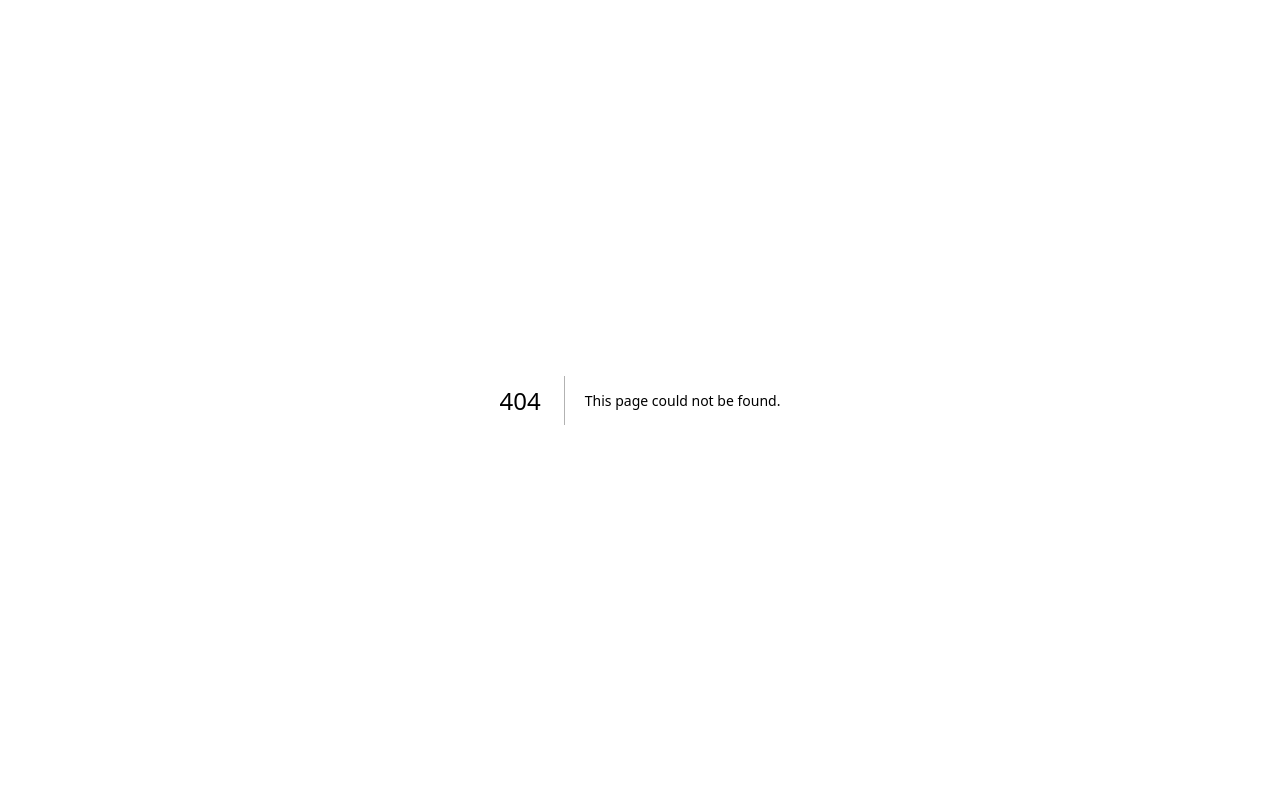
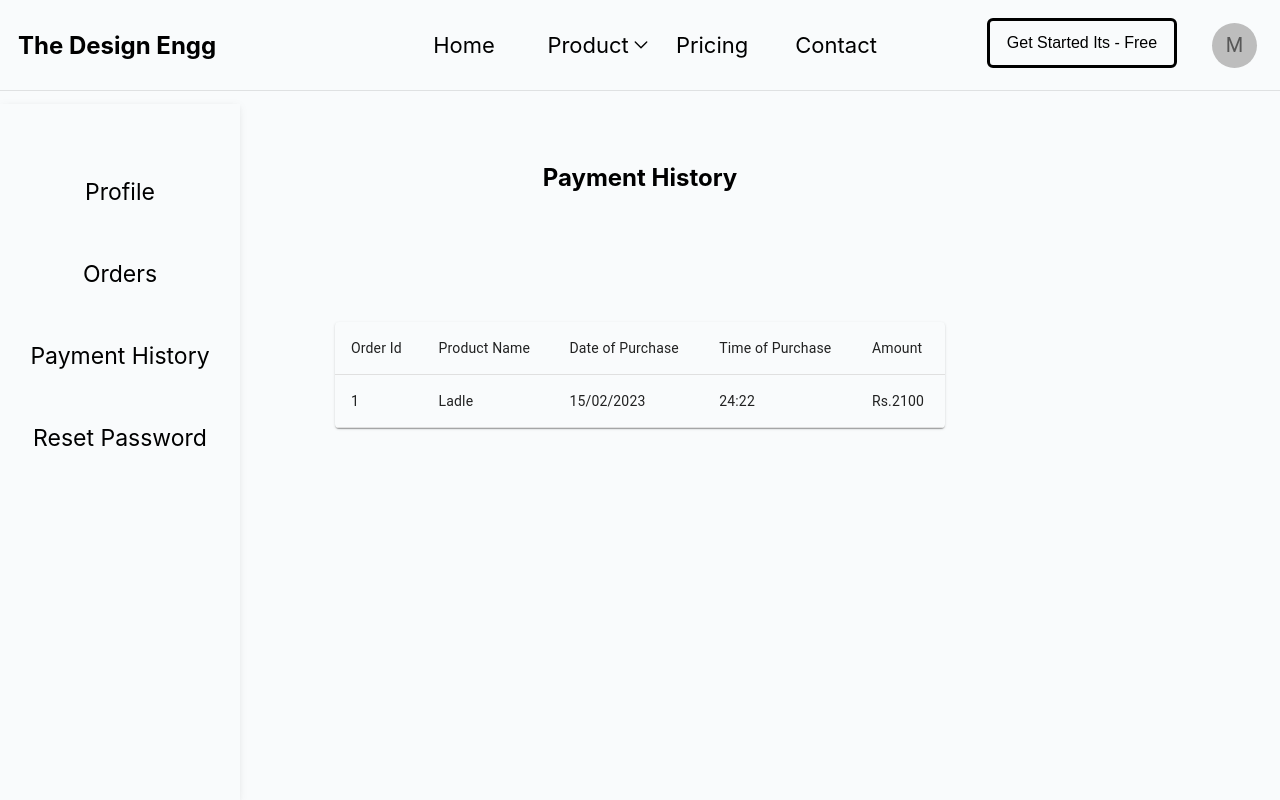
Before and after one commit to Anubhavgupta14/Dsign_Engg, a Next.js app: page /dashboard_history in a window 1280 px wide. Before the commit this address had no page. Shown: the top 800 px of the page. Built offline with nearby package versions, Linux system fonts and the light colour scheme.

Commit message:
Dashboard Side Nav

```diff
--- /dev/null
+++ b/components/Dashboard_history/history.jsx
@@ -0,0 +1,120 @@
+import React from 'react'
+import Navbar from '../navbar/Navbar'
+import Footer from '../Footer/footer'
+import { toast } from 'react-toastify'
+import { useRouter } from 'next/navigation'
+import Link from 'next/link'
+
+import TextField from "@mui/material/TextField";
+import Stack from "@mui/material/Stack";
+import InputLabel from "@mui/material/InputLabel";
+import MenuItem from "@mui/material/MenuItem";
+import FormControl from "@mui/material/FormControl";
+import Select from "@mui/material/Select";
+import { useState, useEffect } from "react";
+
+import Table from "@mui/material/Table";
+import TableBody from "@mui/material/TableBody";
+import TableCell from "@mui/material/TableCell";
+import TableContainer from "@mui/material/TableContainer";
+import TableHead from "@mui/material/TableHead";
+import TableRow from "@mui/material/TableRow";
+import Paper from "@mui/material/Paper";
+import { useMediaQuery } from "@mui/material";
+import { useTheme } from "@mui/material/styles";
+
+
+const dashboard = () => {
+  const router = useRouter();
+  const theme = useTheme();
+  const isMobile = useMediaQuery(theme.breakpoints.up("sm"));
+
+  const handlelogout = async () => {
+    const ok = await fetch('/api/users/signout/route');
+    console.log(ok)
+    toast.success("Successfully Logged Out")
+    router.push("/signin")
+    window.location.reload();
+  }
+
+
+  return (
+    <div>
+      <Navbar />
+      <div className='body_dash'>
+        <div className='side_nav'>
+          <Link href='/dashboard'><div className='nav_items'>Profile</div></Link>
+
+          <Link href='/dashboard'><div className='nav_items'>Orders</div></Link>
+
+          <Link href='/dashboard_history'><div className='nav_items'>Payment History</div></Link>
+
+          <Link href='/dashboard'><div className='nav_items'>Reset Password</div></Link>
+        </div>
+        <div>
+          <div className='heading_dash'>
+            <h2 className='head_dash2'>Payment History</h2>
+          </div>
+
+          <div className="tab_container_main">
+        <TableContainer component={Paper} style={{ backgroundColor: "#f9fbfc" }}>
+          <Table sx={{ minWidth: 100 }} aria-label="simple table">
+            <TableBody>
+              <TableRow
+                sx={{ "&:last-child td, &:last-child th": { border: 0 } }}
+                hover
+              >
+                <TableCell component="th" scope="row">
+                  Order Id
+                </TableCell>
+
+                <TableCell align="left">
+                    Product Name
+                </TableCell>
+
+                <TableCell align="left">
+                  Date of Purchase
+                </TableCell>
+
+                <TableCell align="left">
+                  Time of Purchase
+                </TableCell>
+
+                <TableCell align="left">
+                  Amount
+                </TableCell>
+
+              </TableRow>
+
+              <TableRow>
+                <TableCell>
+                    1
+                </TableCell>
+                <TableCell>
+                    Ladle
+                </TableCell>
+                <TableCell>
+                    15/02/2023
+                </TableCell>
+                <TableCell>
+                    24:22
+                </TableCell>
+                <TableCell>
+                    Rs.2100
+                </TableCell>
+              </TableRow>
+
+            </TableBody>
+          </Table>
+        </TableContainer>
+      </div>
+
+        </div>
+      </div>
+
+      <Footer />
+    </div>
+  )
+}
+
+export default dashboard
--- a/middleware.js
+++ b/middleware.js
@@ -32,5 +32,5 @@ export function middleware(request) {
 
 // See "Matching Paths" below to learn more
 export const config = {
-  matcher: ['/signin','/signup','/dashboard','/api/users/:path*','/ccm','/ladle'],
+  matcher: ['/signin','/signup','/dashboard','/dashboard_history','/api/users/:path*','/ccm','/ladle'],
 }
--- /dev/null
+++ b/pages/dashboard_history.js
@@ -0,0 +1,12 @@
+import React from 'react'
+import History from '../components/Dashboard_history/history'
+
+const dashboard_history = () => {
+  return (
+    <>
+      <History/>
+    </>
+  )
+}
+
+export default dashboard_history
--- a/styles/contact.css
+++ b/styles/contact.css
@@ -37,6 +37,8 @@
 }
 
 .contact_data{
+    display: flex;
+    gap: 10px;
     font-size: 18px;
     padding: 16px;
 }
--- a/styles/dashboard.css
+++ b/styles/dashboard.css
@@ -1,18 +1,46 @@
-.body_dash{
-    margin-top: 150px;
+.body_dash {
+  background-color: #f9fbfc;
+  margin-top: 83px;
   height: 90vh;
+  padding-top: 10vh;
 }
-.heading_dash{
+.heading_dash {
   margin-bottom: 25px;
 }
-.head_dash{
+.head_dash {
   text-align: center;
   font-size: 2.5em;
 }
-.head_dash2{
+.head_dash2 {
   text-align: center;
 }
-.photo{
+.side_nav {
+  position: fixed;
+  top: 13vh;
+  bottom: 0;
+  left: 0;
+  padding: 58px 0 0; /* Height of navbar */
+  box-shadow: 0 2px 5px 0 rgb(0 0 0 / 5%), 0 2px 10px 0 rgb(0 0 0 / 5%);
+  width: 240px;
+  z-index: 6;
+  display: flex;
+  flex-direction: column;
+  gap: 2vh;
+  align-items: center;
+}
+.nav_items{
+    font-size: 23px;
+    width: 240px;
+    height: 50px;
+    text-align: center;
+    padding-top: 16px;
+}
+
+.nav_items:hover{
+    cursor: pointer;
+    background-color: #e5e4e3;
+}
+.photo {
   border: 2px solid black;
   height: 250px;
   width: 250px;
@@ -20,8 +48,9 @@
   margin-bottom: 25px;
 }
 
-.details{
+.details {
   display: flex;
+  flex-direction: column;
   align-items: center;
   justify-content: center;
 }
```
Also changed, not shown: components/Dashboard/dashboard.jsx (+15 -3 lines), components/contact_us/contact.jsx (+6 -3 lines). Lines whose indentation alone changed are shown as unchanged.
